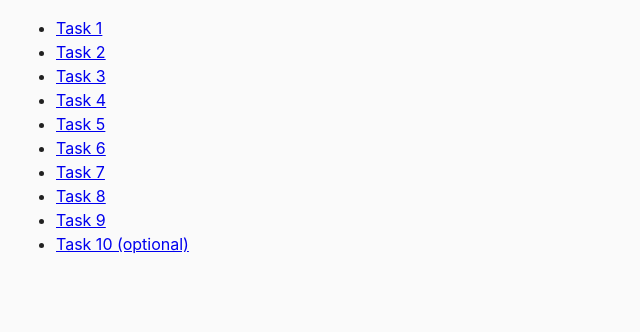
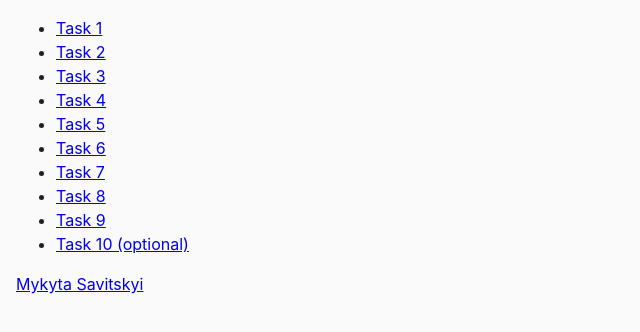
Before and after one commit to Nikichva/goit-js-hw-06, a plain HTML site: page index.html in a window 1280 px wide. Shown: the whole page, without its empty margins (0-640 px from the left). Drawn offline with Linux system fonts and the light colour scheme.

Commit message:
adding linkedin profile

```diff
--- a/index.html
+++ b/index.html
@@ -7,6 +7,7 @@
   <meta name="viewport" content="width=device-width, initial-scale=1.0" />
   <title>Homework 6</title>
   <link rel="stylesheet" href="css/common.css" />
+  <script src="https://platform.linkedin.com/badges/js/profile.js" async defer type="text/javascript"></script>
 </head>
 
 <body>
@@ -22,6 +23,11 @@
     <li><a href="task-09.html">Task 9</a></li>
     <li><a href="task-10.html">Task 10 (optional)</a></li>
   </ul>
+
+  <div class="badge-base LI-profile-badge" data-locale="pl_PL" data-size="large" data-theme="dark" data-type="VERTICAL"
+    data-vanity="mykyta-savitskyi" data-version="v1"><a class="badge-base__link LI-simple-link"
+      href="https://pl.linkedin.com/in/mykyta-savitskyi?trk=profile-badge">Mykyta Savitskyi</a></div>
+
 </body>
 
 </html>
```
